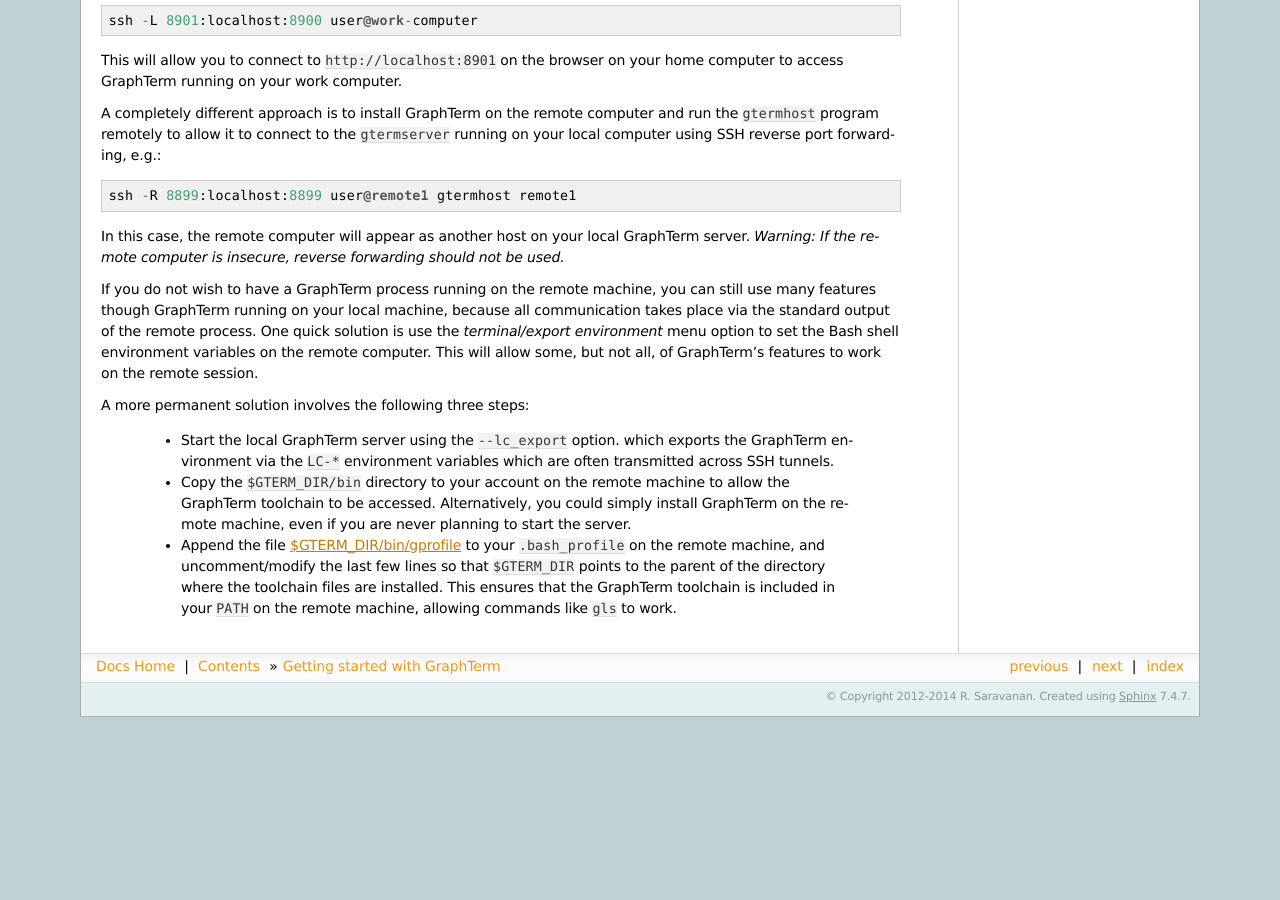
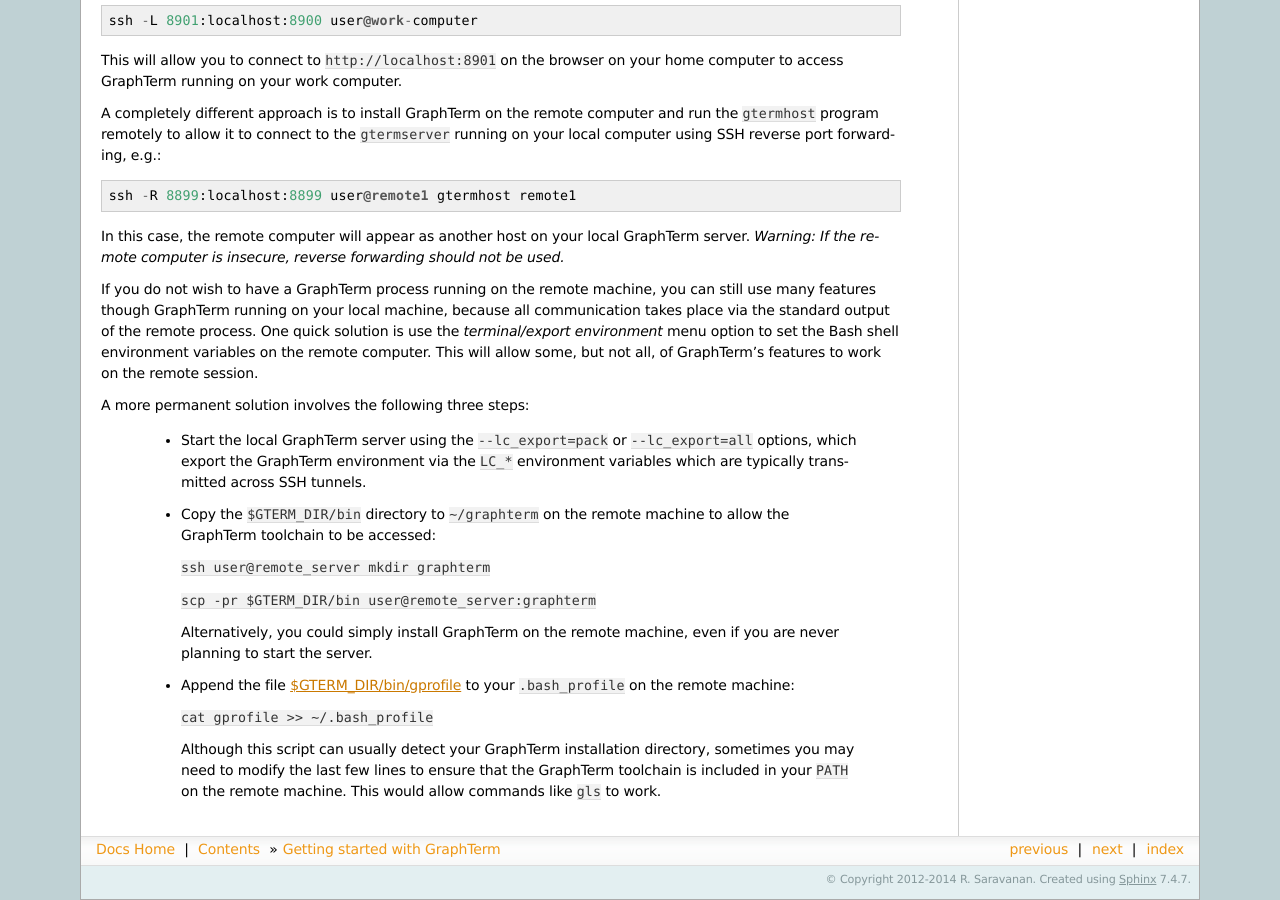
Before and after one commit to mitotic/graphterm, a Sphinx documentation site: the page built from docs/start.rst, in a window 1280 px wide and 900 px high, scrolled down 9022 px. Built offline with Sphinx 7.4.7, drawn with Linux system fonts in a browser that asks for light colours; the version number could not be read and is left out; before the commit the page ends 9739 px from its top, so only the background shows below that; some of the changed text lies outside the part shown.

Commit message:
Improved remote machine toolchain implementation

```diff
--- a/docs/start.rst
+++ b/docs/start.rst
@@ -53,7 +53,7 @@
 You can use the
 ``--daemon=start`` option to run the server in the background. The
 ``--host=hostname`` option is useful for listening on a public IP address instead
-of the default ``localhost``. The ``--lc_export`` option can be used to
+of the default ``localhost``. The ``--lc_export=pack`` option can be used to
 export the GraphTerm environment across SSH via the locale variables
 (which sometimes works).
 The ``--auth_type=none`` no authentication option is useful for
@@ -721,20 +721,28 @@
 
 A more permanent solution involves the following three steps:
 
- - Start the local GraphTerm server using the ``--lc_export``
-   option. which exports the GraphTerm environment via the ``LC-*``
-   environment variables which are often transmitted across SSH
-   tunnels.
+ - Start the local GraphTerm server using the ``--lc_export=pack`` or
+   ``--lc_export=all`` options, which export the GraphTerm environment
+   via the ``LC_*`` environment variables which are typically transmitted
+   across SSH tunnels.
 
- - Copy the ``$GTERM_DIR/bin`` directory to your account on the remote
-   machine to allow the GraphTerm toolchain to be
-   accessed. Alternatively, you could simply install GraphTerm on the
+ - Copy the ``$GTERM_DIR/bin`` directory to ``~/graphterm`` on the
+   remote machine to allow the GraphTerm toolchain to be accessed:
+
+   ``ssh user@remote_server mkdir graphterm``
+
+   ``scp -pr $GTERM_DIR/bin user@remote_server:graphterm``
+
+   Alternatively, you could simply install GraphTerm on the
    remote machine, even if you are never planning to start the server.
 
  - Append the file
    `$GTERM_DIR/bin/gprofile <https://github.com/mitotic/graphterm/blob/master/graphterm/bin/gprofile>`_
-   to your ``.bash_profile`` on the remote machine, and uncomment/modify the
-   last few lines so that ``$GTERM_DIR`` points to the parent of the
-   directory where the toolchain files are installed. This ensures
-   that the GraphTerm toolchain is included in your ``PATH`` on the remote
-   machine, allowing commands like ``gls`` to work.
+   to your ``.bash_profile`` on the remote machine:
+
+   ``cat gprofile >> ~/.bash_profile``
+
+   Although this script can usually detect your GraphTerm installation
+   directory, sometimes you may need to modify the last few lines to
+   ensure that the GraphTerm toolchain is included in your ``PATH`` on
+   the remote machine. This would allow commands like ``gls`` to work.
```
Also changed, not shown: 4 other files.
